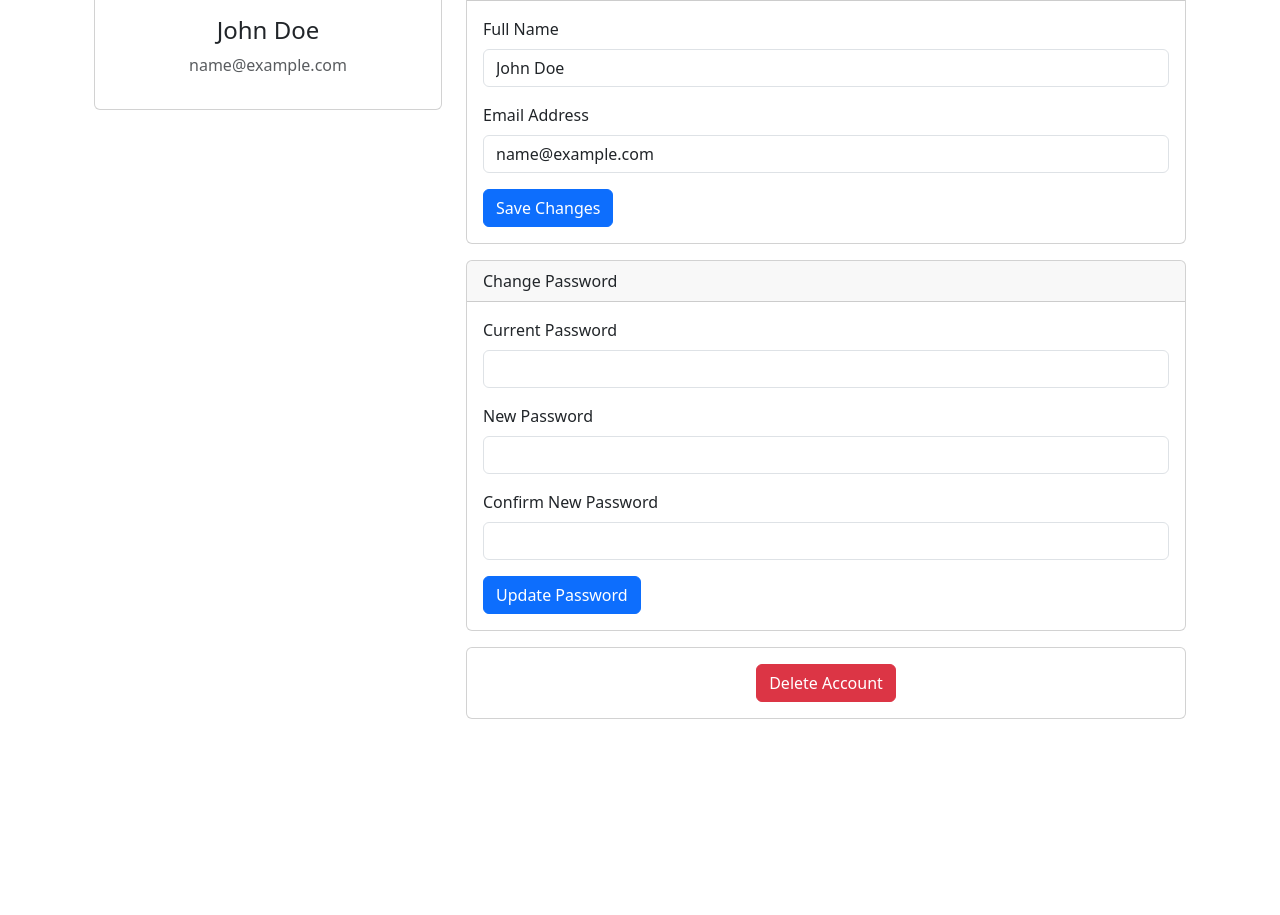
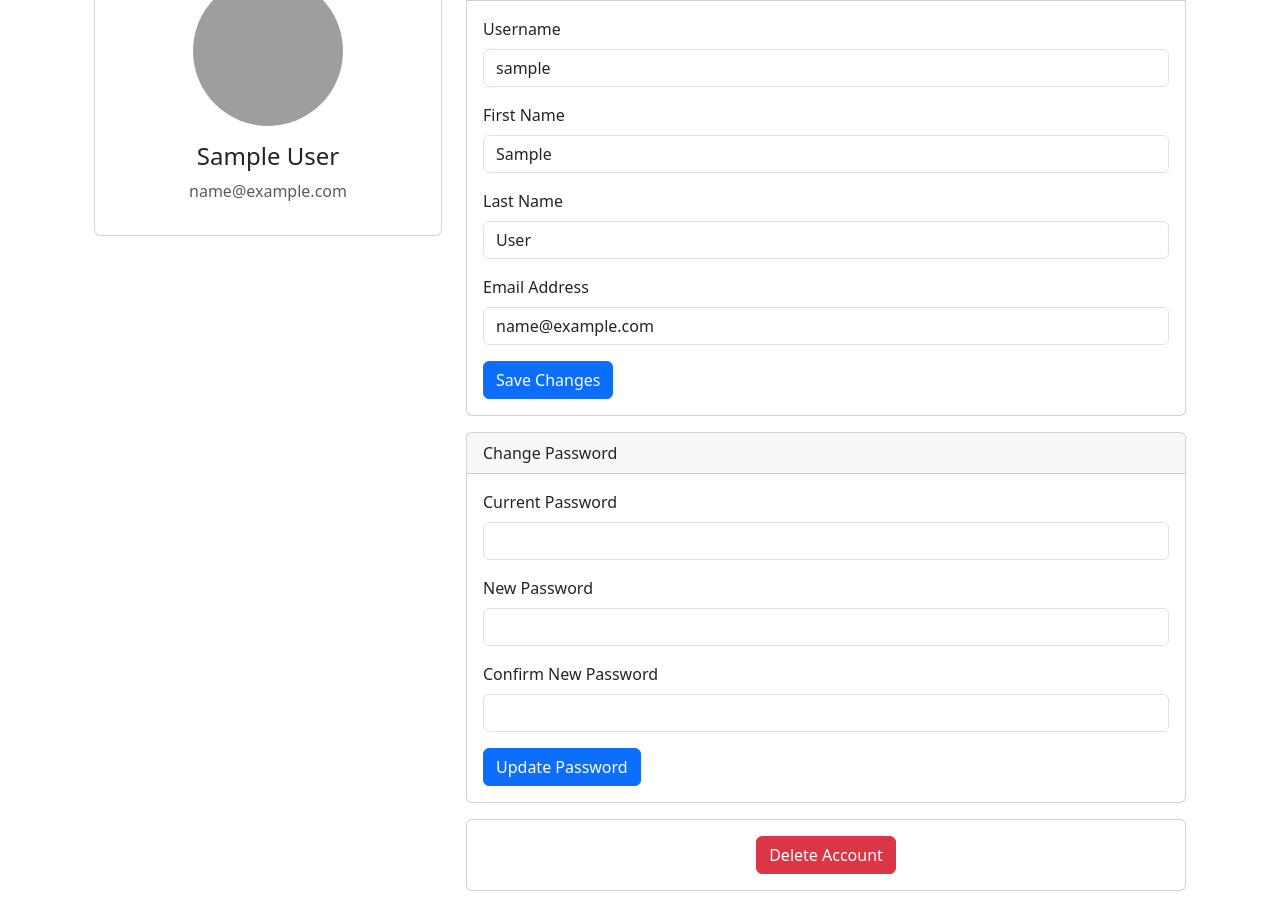
Before and after one commit to Wilmer856/spendo, a Flask app: page /profile in a window 1280 px wide. Shown: the part 121-1036 px from the top of the page. Before the commit the page ends 840 px from the top, so only its background shows below. Run offline with Flask 3, Linux system fonts and the light colour scheme; the visitor is signed in with stand-in values (Sample User, id 1); some libraries are stand-ins or nearby versions; grey boxes are pictures that could not be loaded.

Commit message:
Added additional fields to user registration and profile pages

```diff
--- a/forms.py
+++ b/forms.py
@@ -8,6 +8,8 @@ class LoginForm(FlaskForm):
     submit = SubmitField("Login")
 
 class RegisterForm(FlaskForm):
+    first_name = StringField('First Name', validators=[DataRequired()])
+    last_name = StringField('Lasst Name', validators=[DataRequired()])
     username = StringField('Username', validators=[DataRequired()])
     email = EmailField('Email Address', validators=[DataRequired(), Email()])
     password = PasswordField('Password', validators=[DataRequired()])
@@ -15,6 +17,8 @@ class RegisterForm(FlaskForm):
     submit = SubmitField('Register')
 
 class UpdateUserForm(FlaskForm):
+    first_name = StringField('First Name', validators=[DataRequired()])
+    last_name = StringField('Lasst Name', validators=[DataRequired()])
     username = StringField('Username', validators=[DataRequired()])
     email = EmailField('Email', validators=[DataRequired(), Email()])
     submit = SubmitField('Submit')
--- a/routes.py
+++ b/routes.py
@@ -2,7 +2,7 @@ from flask import Flask, render_template, redirect, url_for, flash, session, req
 from flask_bcrypt import Bcrypt
 from app import app
 from forms import LoginForm, RegisterForm, UpdateUserForm
-from flask_login import login_required, login_user, logout_user
+from flask_login import login_required, login_user, logout_user, current_user
 from models import db
 from models import User
 
@@ -23,13 +23,12 @@ def register():
     if form.validate_on_submit(): #validate data when submitted
         user = User.query.filter_by(email=form.email.data).first()
         if user is None:
-            user = User(username=form.username.data, email=form.email.data)
+            user = User(username=form.username.data, email=form.email.data, first_name=form.first_name.data, last_name=form.last_name.data)
             password = form.password.data
             user.set_password(password)
 
             db.session.add(user)
             db.session.commit()
-            username = form.username.data
         else:
             print("User already exist")
         form.username.data = ''
@@ -64,8 +63,7 @@ def login():
 @app.route('/dashboard', methods=['GET', 'POST'])
 @login_required
 def dashboard():
-    username = session.pop('username', None)
-    return render_template('dashboard.html', username = username)
+    return render_template('dashboard.html')
 
 
 @app.route('/logout', methods=["GET", "POST"])
@@ -78,7 +76,25 @@ def logout():
 @app.route('/profile', methods=["GET", "POST"])
 @login_required
 def profile():
-    return render_template('profile.html')
+    form = UpdateUserForm()
+    if request.method == "POST":
+        current_user.username = request.form["username"]
+        current_user.email = request.form["email"]
+        current_user.first_name = request.form["first_name"]
+        current_user.last_name = request.form["last_name"]
+        current_user.set_full_name()
+        try:
+            db.session.commit()
+            flash("User updated successfully")
+            return redirect(url_for('profile'))
+        except:
+            flash("Error: Looks like there was an issue updating your profile")
+            return render_template('edit_profile.html')
+    form.username.data = current_user.username#user_profile.username
+    form.email.data = current_user.email#user_profile.email
+    form.first_name.data = current_user.first_name
+    form.last_name.data = current_user.last_name
+    return render_template('profile.html', form = form)
 
 @app.route('/profile/edit/<int:id>', methods=["GET", "POST"])
 @login_required
@@ -87,8 +103,8 @@ def edit_profile(id):
     form = UpdateUserForm()
     user_profile = User.query.get_or_404(id)
     if request.method == "POST":
-        user_profile.username = request.form["username"]
-        user_profile.email = request.form["email"]
+        current_user.username = request.form["username"]
+        current_user.email = request.form["email"]
         try:
             db.session.commit()
             flash("User updated successfully")
@@ -96,8 +112,8 @@ def edit_profile(id):
         except:
             flash("Error: Looks like there was an issue updating your profile")
             return render_template('edit_profile.html')
-    form.username.data = user_profile.username
-    form.email.data = user_profile.email
+    form.username.data = current_user#user_profile.username
+    form.email.data = current_user#user_profile.email
     return render_template("edit_profile.html", form=form, user_profile=user_profile)
 
 
--- a/templates/profile.html
+++ b/templates/profile.html
@@ -13,8 +13,8 @@
         <div class="col-md-4">
           <div class="card">
             <div class="card-body text-center">
-              <img src="https://via.placeholder.com/150" class="rounded-circle mb-3" alt="User Profile">
-              <h4 class="card-title">John Doe</h4>
+              <img src="https://i.pravatar.cc/150" class="rounded-circle mb-3" alt="User Profile">
+              <h4 class="card-title">{{ current_user.full_name }}</h4>
               <p class="text-muted">{{ current_user.email }}</p>
             </div>
           </div>
@@ -23,14 +23,22 @@
           <div class="card mb-3">
             <div class="card-header">Update Profile</div>
             <div class="card-body">
-              <form>
+              <form action="/profile" method="POST">
                 <div class="mb-3">
-                    <label for="name" class="form-label">Full Name</label>
-                    <input type="text" class="form-control" id="name" value="John Doe">
+                  <label for="username" class="form-label">Username</label>
+                  {{ form.username(class="form-control", id="username") }}
                 </div>
                 <div class="mb-3">
+                    <label for="first_name" class="form-label">First Name</label>
+                    {{ form.first_name(class="form-control", id="first_name") }}
+                </div>
+                <div class="mb-3">
+                  <label for="last_name" class="form-label">Last Name</label>
+                  {{ form.last_name(class="form-control", id="last_name") }}
+              </div>
+                <div class="mb-3">
                     <label for="email" class="form-label">Email Address</label>
-                    <input type="email" class="form-control" id="email" value="{{ current_user.email }}">
+                    {{ form.email(class="form-control", id="email") }}
                 </div>
                 <button type="submit" class="btn btn-primary">Save Changes</button>
               </form>
```
Also changed, not shown: models.py (+11 -1 lines), templates/register.html (+8 -0 lines).
